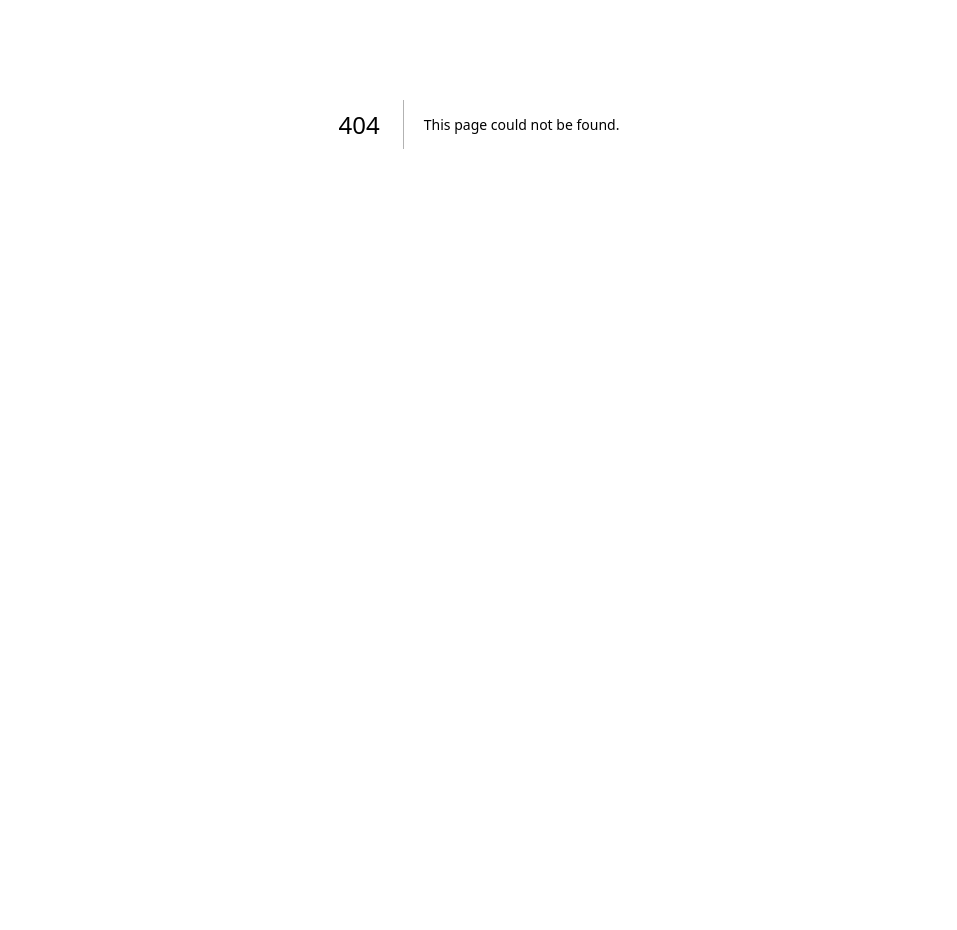
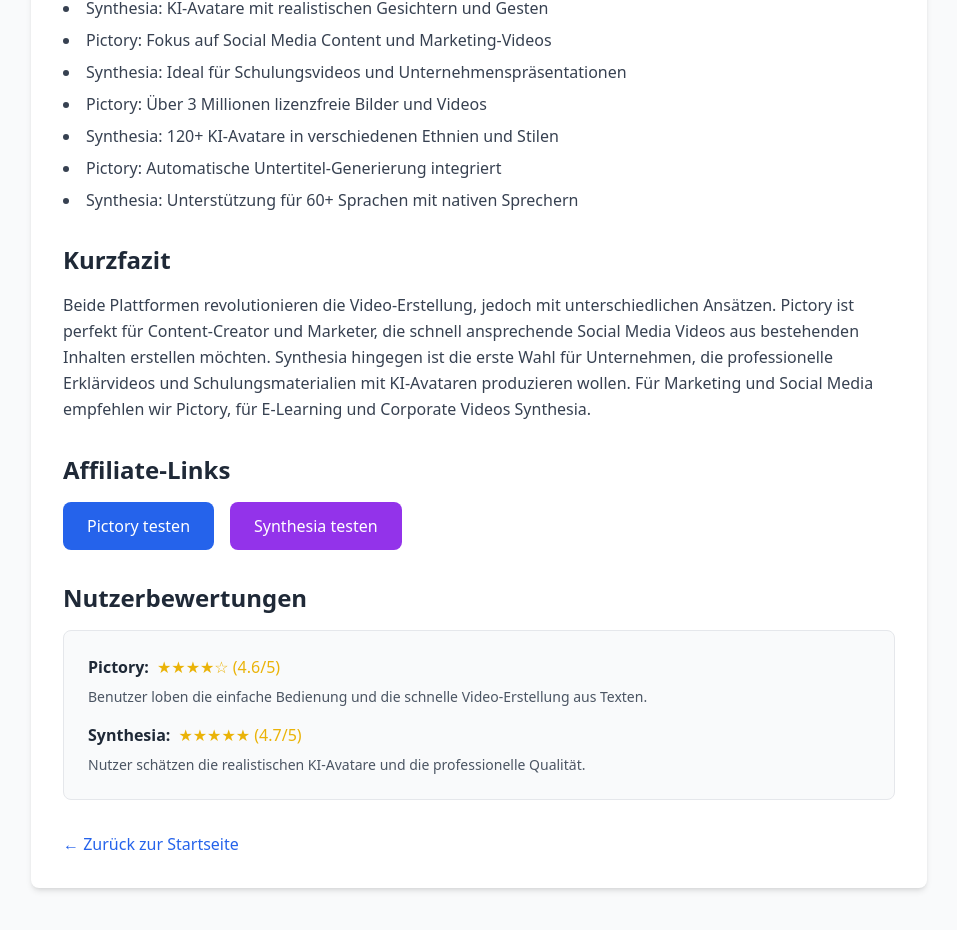
Before and after one commit to jokerhassan/kivergleich-portal, a Next.js app: page /vergleich-pictory-vs-synthesia in a window 1280 px wide. Before the commit this address had no page. Shown: the part 276-1206 px from the top of the page, without its empty margins (161-1118 px from the left). Before the commit the page ends 800 px from the top, so only its background shows below. Built offline with nearby package versions, Linux system fonts and the light colour scheme.

Commit message:
Create page.tsx

```diff
--- /dev/null
+++ b/app/vergleich-pictory-vs-synthesia/page.tsx
@@ -0,0 +1,76 @@
+export default function VergleichPictoryVsSynthesia() {
+  return (
+    <main className="min-h-screen bg-gray-50 py-12 px-4 sm:px-6 lg:px-8">
+      <div className="max-w-4xl mx-auto bg-white rounded-lg shadow-md p-8">
+        <h1 className="text-4xl font-bold text-gray-900 mb-8">
+          Pictory vs Synthesia: KI-Videogenerator im Vergleich
+        </h1>
+
+        <section className="mb-8">
+          <h2 className="text-2xl font-semibold text-gray-800 mb-4">
+            Wichtigste Funktionen und Unterschiede
+          </h2>
+          <ul className="list-disc list-inside space-y-2 text-gray-700">
+            <li>Pictory: Automatische Video-Erstellung aus Blog-Artikeln und Texten</li>
+            <li>Synthesia: KI-Avatare mit realistischen Gesichtern und Gesten</li>
+            <li>Pictory: Fokus auf Social Media Content und Marketing-Videos</li>
+            <li>Synthesia: Ideal für Schulungsvideos und Unternehmenspräsentationen</li>
+            <li>Pictory: Über 3 Millionen lizenzfreie Bilder und Videos</li>
+            <li>Synthesia: 120+ KI-Avatare in verschiedenen Ethnien und Stilen</li>
+            <li>Pictory: Automatische Untertitel-Generierung integriert</li>
+            <li>Synthesia: Unterstützung für 60+ Sprachen mit nativen Sprechern</li>
+          </ul>
+        </section>
+
+        <section className="mb-8">
+          <h2 className="text-2xl font-semibold text-gray-800 mb-4">Kurzfazit</h2>
+          <p className="text-gray-700 leading-relaxed">
+            Beide Plattformen revolutionieren die Video-Erstellung, jedoch mit unterschiedlichen Ansätzen.
+            Pictory ist perfekt für Content-Creator und Marketer, die schnell ansprechende Social Media Videos
+            aus bestehenden Inhalten erstellen möchten. Synthesia hingegen ist die erste Wahl für Unternehmen,
+            die professionelle Erklärvideos und Schulungsmaterialien mit KI-Avataren produzieren wollen.
+            Für Marketing und Social Media empfehlen wir Pictory, für E-Learning und Corporate Videos Synthesia.
+          </p>
+        </section>
+
+        <section className="mb-8">
+          <h2 className="text-2xl font-semibold text-gray-800 mb-4">Affiliate-Links</h2>
+          <div className="flex gap-4">
+            <a href="#pictory-affiliate" className="bg-blue-600 text-white px-6 py-3 rounded-lg hover:bg-blue-700 transition">
+              Pictory testen
+            </a>
+            <a href="#synthesia-affiliate" className="bg-purple-600 text-white px-6 py-3 rounded-lg hover:bg-purple-700 transition">
+              Synthesia testen
+            </a>
+          </div>
+        </section>
+
+        <section className="mb-8">
+          <h2 className="text-2xl font-semibold text-gray-800 mb-4">Nutzerbewertungen</h2>
+          <div className="border rounded-lg p-6 bg-gray-50">
+            <div className="mb-4">
+              <div className="flex items-center mb-2">
+                <span className="font-semibold text-gray-800">Pictory:</span>
+                <span className="ml-2 text-yellow-500">★★★★☆ (4.6/5)</span>
+              </div>
+              <p className="text-gray-600 text-sm">Benutzer loben die einfache Bedienung und die schnelle Video-Erstellung aus Texten.</p>
+            </div>
+            <div>
+              <div className="flex items-center mb-2">
+                <span className="font-semibold text-gray-800">Synthesia:</span>
+                <span className="ml-2 text-yellow-500">★★★★★ (4.7/5)</span>
+              </div>
+              <p className="text-gray-600 text-sm">Nutzer schätzen die realistischen KI-Avatare und die professionelle Qualität.</p>
+            </div>
+          </div>
+        </section>
+
+        <div className="mt-8">
+          <a href="/" className="text-blue-600 hover:underline">
+            ← Zurück zur Startseite
+          </a>
+        </div>
+      </div>
+    </main>
+  );
+}
```
